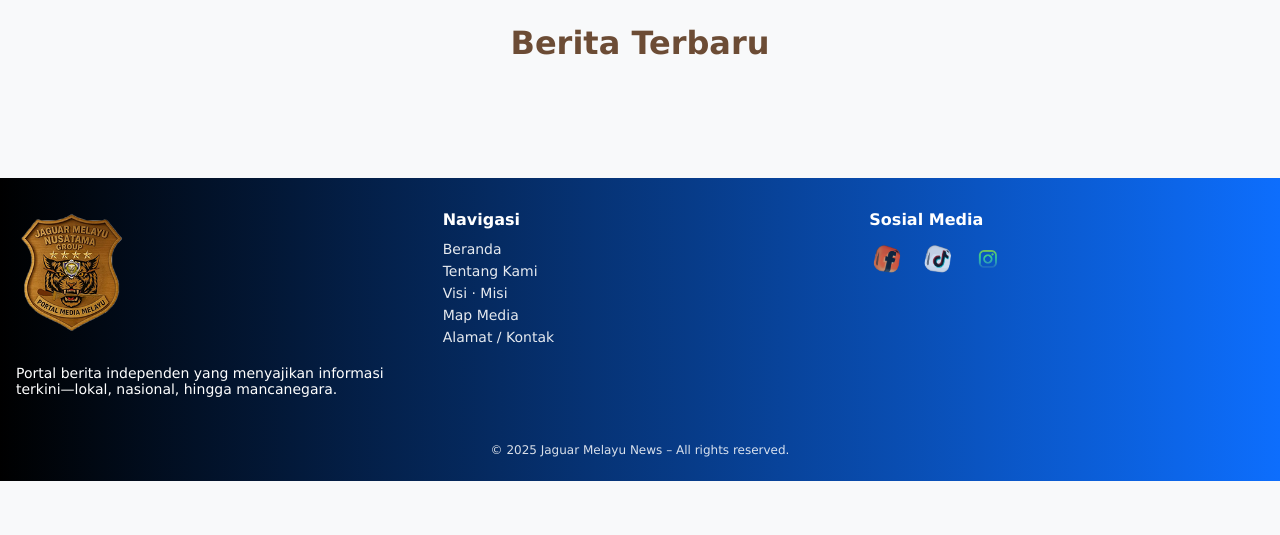
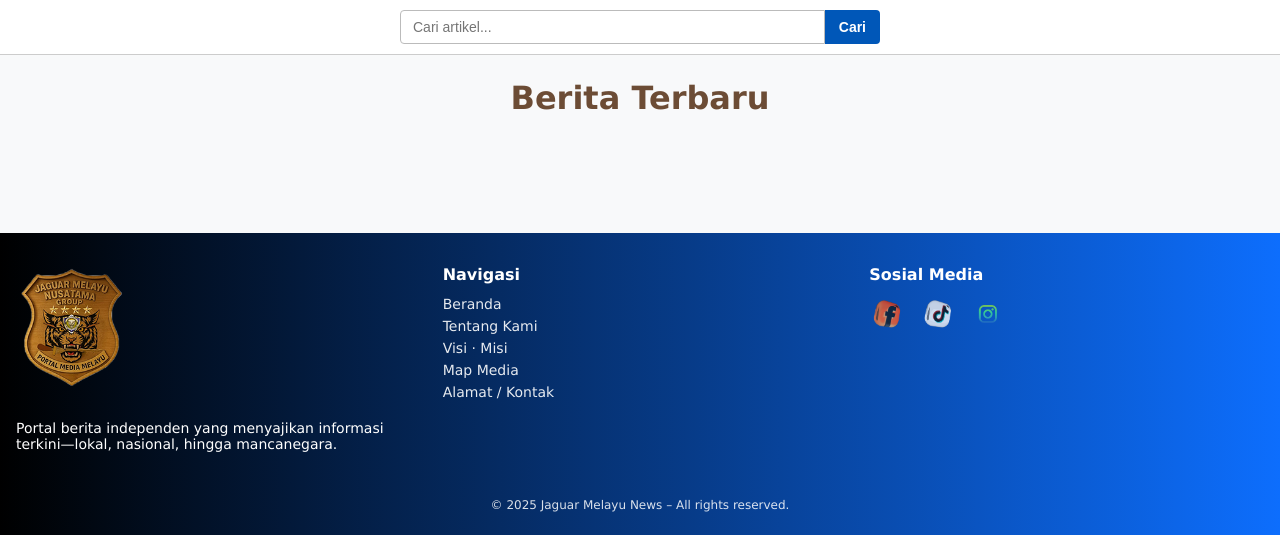
Before and after one commit to newbie0-tech/jaguarmelayunews, a PHP site: page /portal/index.php in a window 1280 px wide. Shown: the part 182-717 px from the top of the page. Run offline with PHP 8.4, Linux system fonts and the light colour scheme; data that the repository does not hold is empty.

Commit message:
Update header.php
put search bar to below header

```diff
--- a/portal/inc/header.php
+++ b/portal/inc/header.php
@@ -179,3 +179,43 @@ function navColor($n,$m){return $m[$n] ?? '#0d6efd';}
     </a>
   <?php endforeach; ?>
 </nav>
+<!-- === SEARCH BAR (di bawah header) ====================== -->
+<style>
+  .search-bar{
+    background:#fff;
+    border-bottom:1px solid #ccc;
+    padding:10px 16px;
+  }
+  .search-bar form{
+    max-width:480px;
+    margin:0 auto;
+    display:flex;
+  }
+  .search-bar input[type="text"]{
+    flex:1;
+    padding:8px 12px;
+    font-size:14px;
+    border:1px solid #bbb;
+    border-radius:4px 0 0 4px;
+    outline:none;
+  }
+  .search-bar button{
+    padding:8px 14px;
+    border:none;
+    background:#0057b8;
+    color:#fff;
+    font-size:14px;
+    font-weight:600;
+    border-radius:0 4px 4px 0;
+    cursor:pointer;
+  }
+  .search-bar button:hover{background:#00408a;}
+</style>
+
+<div class="search-bar">
+  <form action="/portal/search.php" method="get">
+    <input type="text" name="q" placeholder="Cari artikel..." required>
+    <button type="submit">Cari</button>
+  </form>
+</div>
+<!-- ======================================================= -->
```
